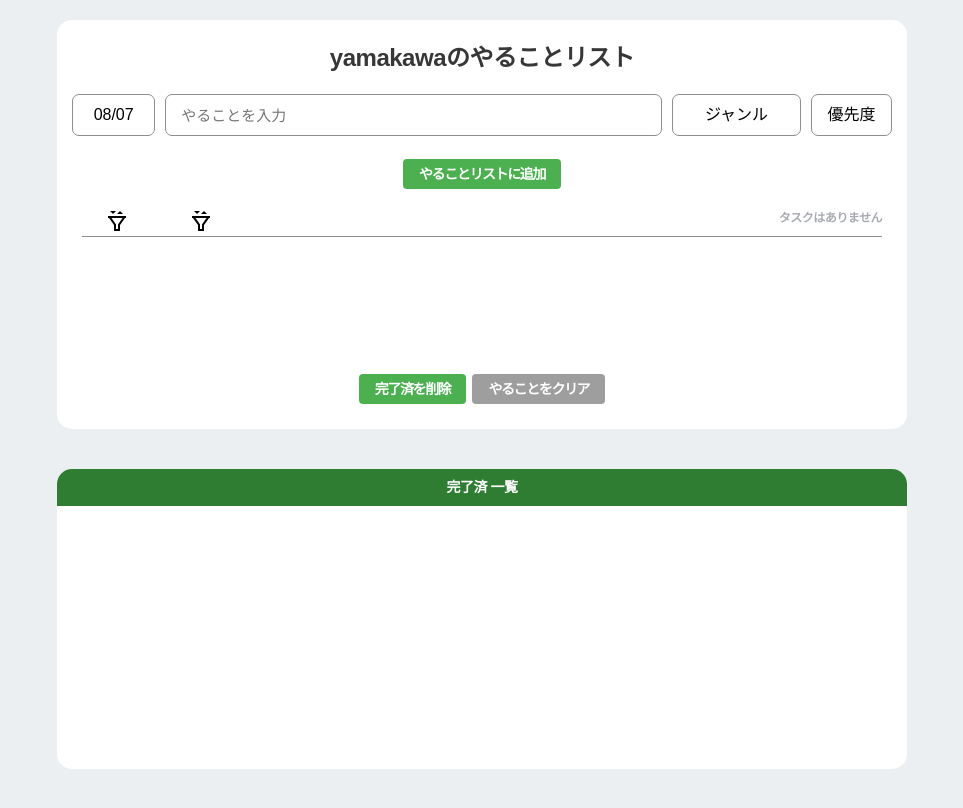
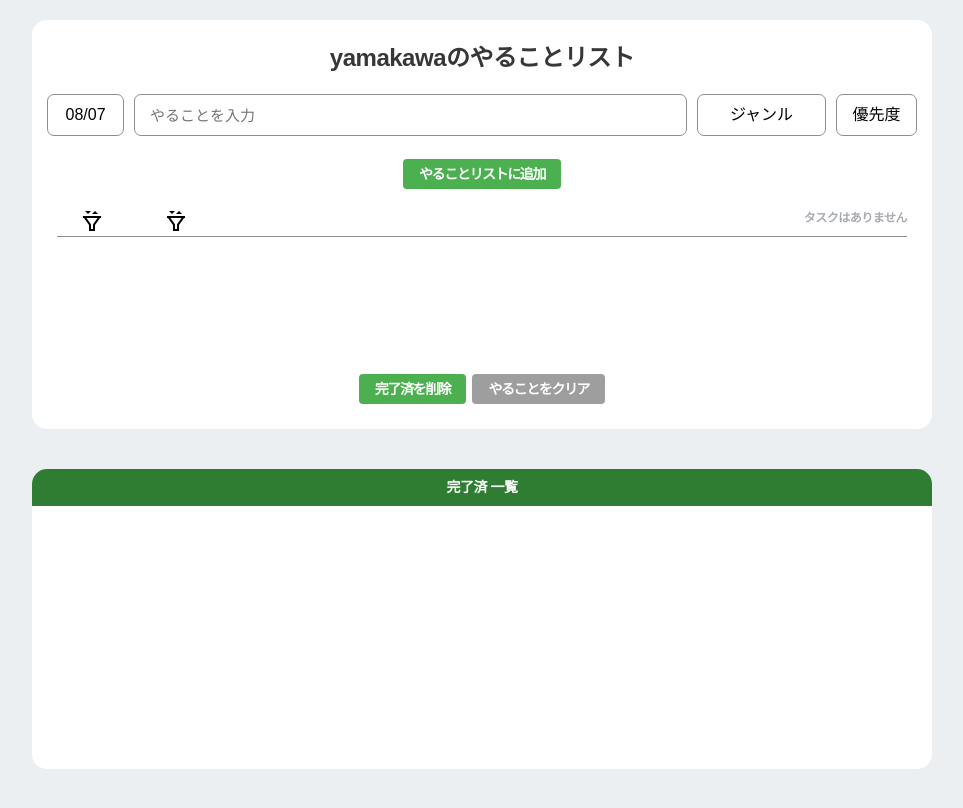
Before and after one commit to ISDL-SummerStudy2022/summerstudy2022, a React (Create React App) app in the folder front/app/: page / in a window 1280 px wide. Shown: the top 808 px of the page, without its empty margins (158-1121 px from the left). Built offline with nearby package versions, Linux system fonts and the light colour scheme.

Commit message:
edit priority

```diff
--- a/front/app/src/components/blocks/TodoInput.module.scss
+++ b/front/app/src/components/blocks/TodoInput.module.scss
@@ -33,7 +33,7 @@
 
   .input {
     margin: 3px 5px 3px;
-    width: calc(100% - 300px);
+    width: calc(100% - 250px);
     font-size: 15px;
     line-height: 1;
     padding: 8px 15px 8px;
--- a/front/app/src/components/blocks/TodoItem.module.scss
+++ b/front/app/src/components/blocks/TodoItem.module.scss
@@ -28,6 +28,7 @@
       background: red;
     }
   .form2{
+    width: 120px;
     font-size: 14px;
     font-weight: 700;
     padding-left: 10px;
--- a/front/app/src/components/pages/home/Todo.module.scss
+++ b/front/app/src/components/pages/home/Todo.module.scss
@@ -3,7 +3,7 @@
     padding-right: 20px;
   }
   .inner {
-    max-width: 850px;
+    max-width: 900px;
     margin-left: auto;
     margin-right: auto;
     margin-top: 20px;
```
